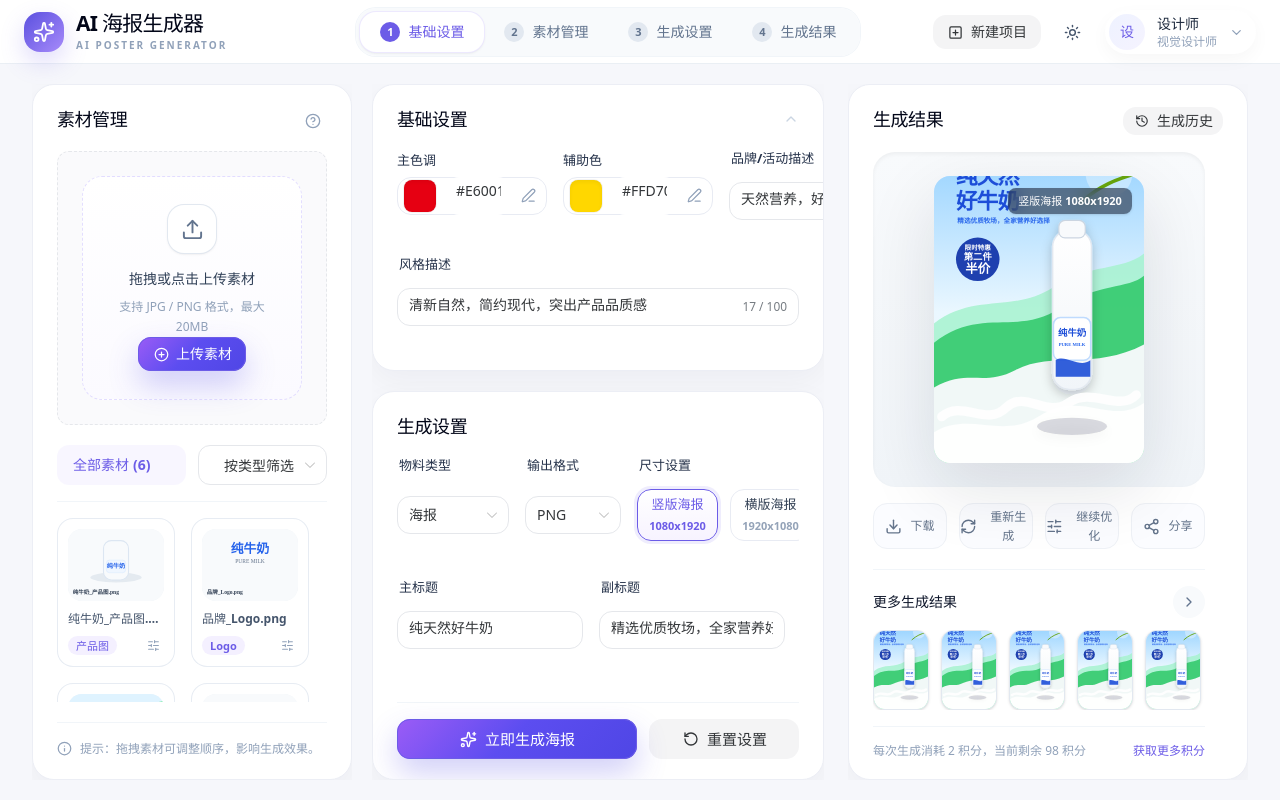
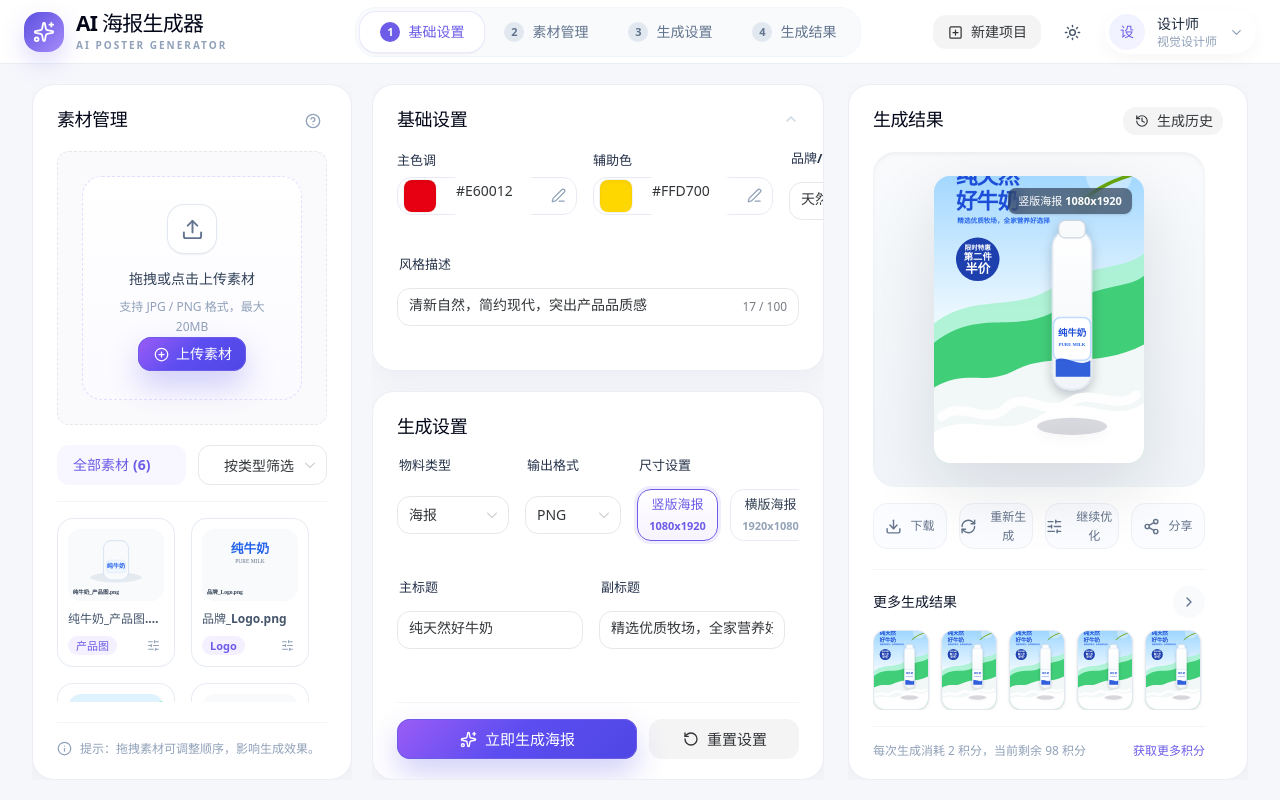
Before and after one commit to 201811510411lw/ai-poster-generator, a Vue app: page /poster-generator in a window 1280 px wide. Built offline with nearby package versions, Linux system fonts and the light colour scheme.

Commit message:
style: widen color controls

```diff
--- a/src/views/poster-generator/components/TopConfigBar.vue
+++ b/src/views/poster-generator/components/TopConfigBar.vue
@@ -4,22 +4,22 @@
       <ChevronUp :size="16" class="mt-1 text-slate-300" />
     </template>
 
-    <div class="grid gap-4 xl:grid-cols-[150px_150px_minmax(220px,1fr)]">
+    <div class="grid gap-4 xl:grid-cols-[180px_180px_minmax(220px,1fr)]">
       <div>
         <label class="field-label">主色调</label>
         <div class="color-control">
-          <span class="h-8 w-8 rounded-lg shadow-inner ring-1 ring-black/5" :style="{ backgroundColor: mainColor }" />
-          <n-input v-model:value="mainColor" size="small" class="min-w-0 flex-1" />
-          <Edit3 :size="15" class="text-slate-400" />
+          <span class="h-8 w-8 shrink-0 rounded-lg shadow-inner ring-1 ring-black/5" :style="{ backgroundColor: mainColor }" />
+          <n-input v-model:value="mainColor" size="small" class="color-value-input" />
+          <Edit3 :size="15" class="shrink-0 text-slate-400" />
         </div>
       </div>
 
       <div>
         <label class="field-label">辅助色</label>
         <div class="color-control">
-          <span class="h-8 w-8 rounded-lg shadow-inner ring-1 ring-black/5" :style="{ backgroundColor: subColor }" />
-          <n-input v-model:value="subColor" size="small" class="min-w-0 flex-1" />
-          <Edit3 :size="15" class="text-slate-400" />
+          <span class="h-8 w-8 shrink-0 rounded-lg shadow-inner ring-1 ring-black/5" :style="{ backgroundColor: subColor }" />
+          <n-input v-model:value="subColor" size="small" class="color-value-input" />
+          <Edit3 :size="15" class="shrink-0 text-slate-400" />
         </div>
       </div>
 
```
